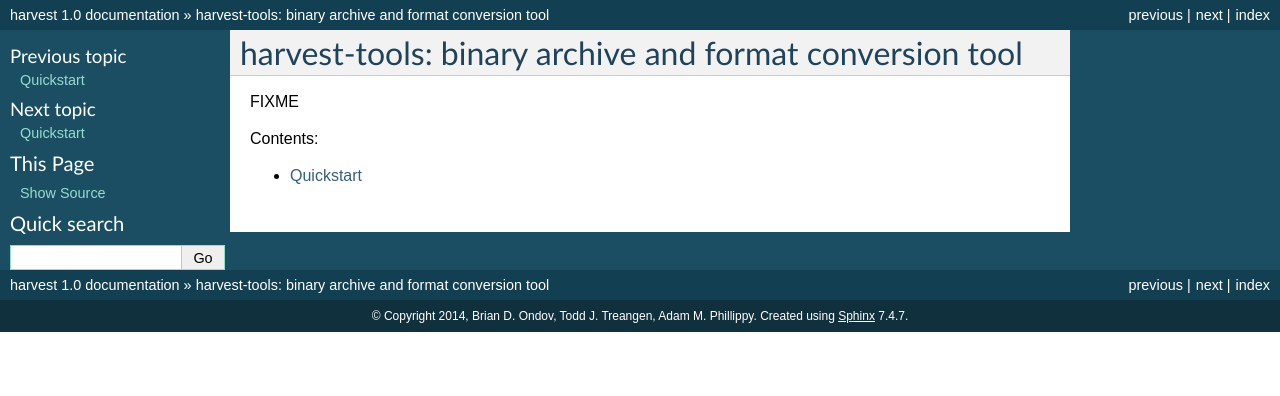
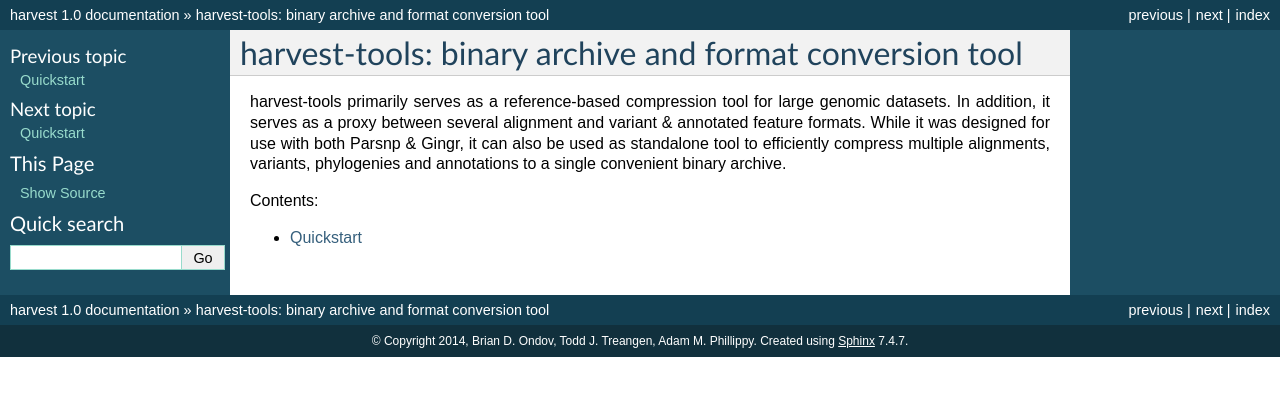
Before and after one commit to marbl/harvest, a Sphinx documentation site: the page built from docs/content/harvest-tools.rst, in a window 1280 px wide. Shown: the top 396 px of the page. Built offline with Sphinx 7.4.7, drawn with Linux system fonts in a browser that asks for light colours; pages that are not in the unit, such as notebooks, are missing from menus.

Commit message:
Update harvest-tools.rst

```diff
--- a/docs/content/harvest-tools.rst
+++ b/docs/content/harvest-tools.rst
@@ -2,7 +2,7 @@
 harvest-tools: binary archive and format conversion tool
 =================================================================
 
-FIXME
+harvest-tools primarily serves as a reference-based compression tool for large genomic datasets. In addition, it serves as a proxy between several alignment and variant & annotated feature formats. While it was designed for use with both Parsnp & Gingr, it can also be used as standalone tool to efficiently compress multiple alignments, variants, phylogenies and annotations to a single convenient binary archive.
 
 Contents:
 
```
